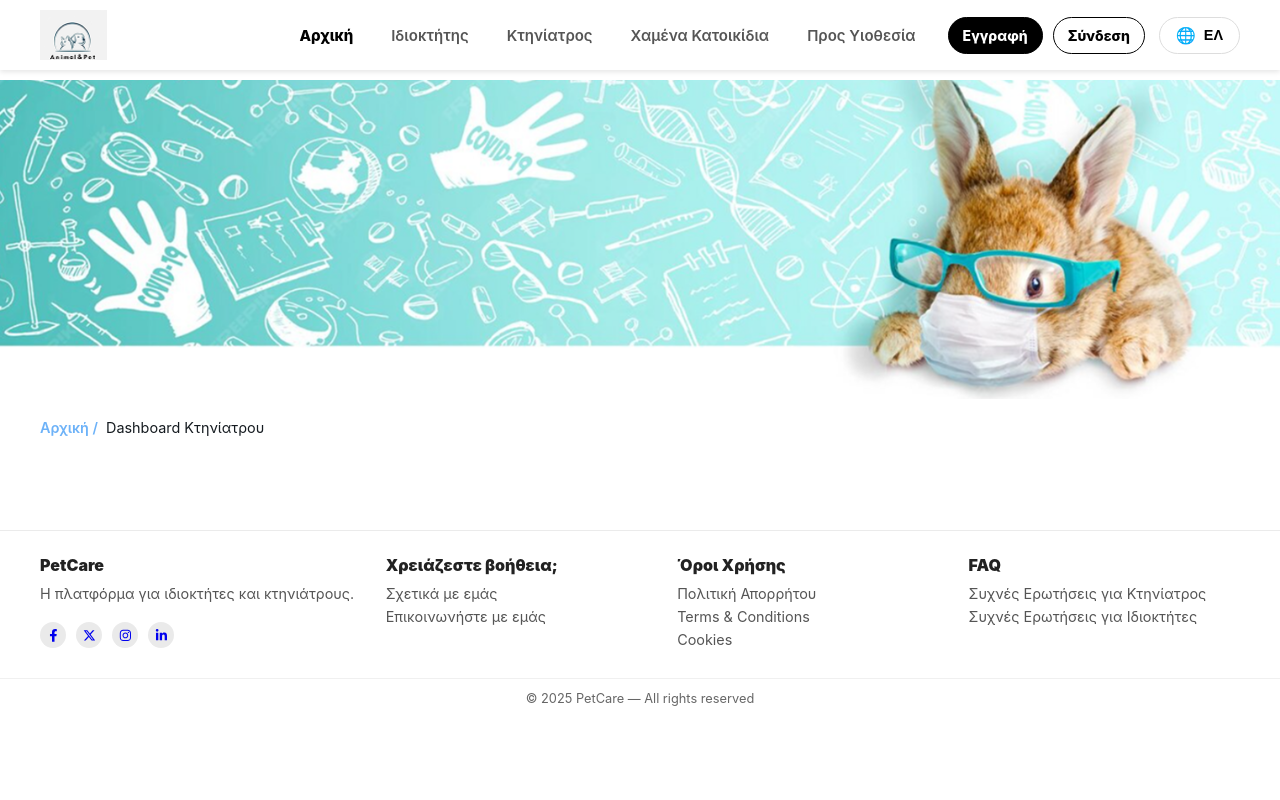
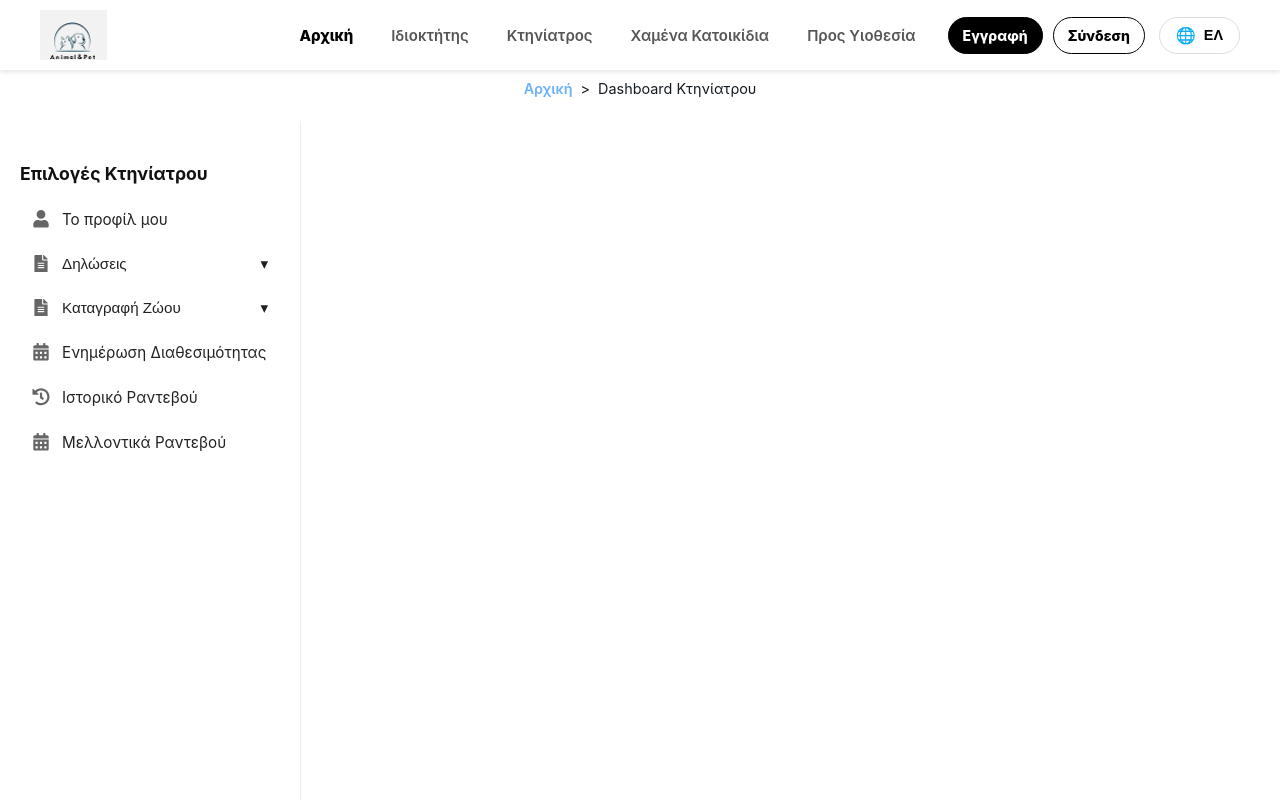
Before and after one commit to sdi2200288/Website-pet.gov, a React (Create React App) app: page /vet-dashboard in a window 1280 px wide. Shown: the top 800 px of the page. Built offline with nearby package versions, Linux system fonts and the light colour scheme.

Commit message:
side menu arxikes

```diff
--- a/src/pages/HomePage/OwnerDashboard.css
+++ b/src/pages/HomePage/OwnerDashboard.css
@@ -19,6 +19,7 @@
   color: #151b20;
   display: flex;
   align-items: center;
+  justify-content: center;
   gap: 8px;
 }
 
@@ -37,3 +38,69 @@
   margin: 0 auto;
   padding: 0 20px 40px;
 }
+
+.dashboard-layout {
+  display: flex;
+  width: 100%;
+  min-height: 100vh;
+}
+
+
+/* Sidebar */
+.sidebar {
+  width: 260px;              /* πιο μικρή */
+  background-color:#ffffff;
+  color: rgb(11, 11, 11);
+  padding: 24px 20px;
+  border-right: 1px solid #eee;
+  /* border-radius: 0;          ΟΧΙ καρτέλα */
+  min-height: 100vh;
+  /* position: sticky;
+  top: 0; */
+}
+
+.sidebar h3 {
+  /* margin-bottom: 16px;
+  font-size: 1rem; */
+  font-size: 1.1rem;
+  font-weight: 700;
+  margin-bottom: 6px;
+  color: #111;
+}
+
+.sidebar-subtitle {
+  font-size: 0.85rem;
+  color: #777;
+  margin-bottom: 20px;
+}
+
+.sidebar-menu {
+  list-style: none;
+  padding: 0;
+}
+
+.sidebar-menu li {
+  margin-bottom: 6px;
+}
+
+.sidebar-menu a {
+  display: flex;
+  align-items: center;
+  gap: 12px;
+  padding: 10px 12px;
+  border-radius: 8px;
+  color: #222;
+  text-decoration: none;
+  font-size: 0.95rem;
+  position: relative;
+}
+
+.sidebar-menu a:hover {
+  background-color: #f5f6f8;
+}
+
+.menu-icon {
+  font-size: 1.1rem;
+  color: #666;
+  min-width: 18px;
+}
--- a/src/pages/HomePage/OwnerDashboard.js
+++ b/src/pages/HomePage/OwnerDashboard.js
@@ -3,22 +3,70 @@ import Footer from "../../components/Footer/Footer";
 import ArxikiOwner from "../../images/ArxikiOwner.png";
 import "./OwnerDashboard.css";
 import { Link } from "react-router-dom";
+import {
+  FaUser,
+  FaFileAlt,
+  FaExclamationCircle,
+  FaBook,
+  FaCalendarAlt,
+  FaHistory
+} from "react-icons/fa";
+
 
 export default function OwnerDashboard() {
   return (
     <div className="OwnerDashboard">
-      <section className="hero-section">
-        <img src={ArxikiOwner} alt="ArxikiOwner" className="main-image" />
-      </section>
+
       <nav className="breadcrumb">
         <Link to="/">Αρχική /</Link>
         <span>Dashboard Ιδιοκτήτη</span>
       </nav>
 
-      <div className="dashboard-content">
+      <div className="dashboard-layout">
+        <aside className="sidebar">
+          <h3>Επιλογές Ιδιοκτήτη</h3>
 
-      </div>
+          <ul className="sidebar-menu">
+            <li>
+              <Link to="/owner/profile">
+                <FaUser className="menu-icon" /> <span>Το προφίλ μου</span>
+              </Link>
+            </li>
+            <li>
+              <Link to="/owner/statement-finding">
+                <FaFileAlt className="menu-icon" /> <span>Δηλώσεις Εύρεσης</span>
+              </Link>
+            </li>
+            <li>
+              <Link to="/owner/loss-declaration">
+                <FaExclamationCircle className="menu-icon" /> <span>Δηλώσεις Απώλειας</span>
+              </Link>
+            </li>
+            <li>
+              <Link to="/owner/health-booklet">
+                <FaBook className="menu-icon" /> <span>Προβολή Βιβλιαρίου</span>
+              </Link>
+            </li>
+            <li>
+              <Link to="/owner/bookings">
+                <FaCalendarAlt className="menu-icon" /> <span>Κλείσιμο Ραντεβού</span>
+              </Link>
+            </li>
+            <li>
+              <Link to="/owner/history-bookings">
+                <FaHistory className="menu-icon" /> <span>Ιστορικό Ραντεβού</span>
+              </Link>
+            </li>
+            <li>
+              <Link to="/owner/future-bookings">
+                <FaCalendarAlt className="menu-icon" /> <span>Μελλοντικά Ραντεβού</span>
+              </Link>
+            </li>
+          </ul>
+        </aside>
+
     </div>
+  </div>
 
   );
 }
--- a/src/pages/HomePage/VetDashboard.css
+++ b/src/pages/HomePage/VetDashboard.css
@@ -37,3 +37,132 @@
   margin: 0 auto;
   padding: 0 20px 40px;
 }
+
+
+.dashboard-layout {
+  display: flex;
+  width: 100%;
+  min-height: 100vh;
+}
+
+
+/* Sidebar */
+.sidebar {
+  width: 260px;              /* πιο μικρή */
+  background-color:#ffffff;
+  color: rgb(11, 11, 11);
+  padding: 24px 20px;
+  border-right: 1px solid #eee;
+  /* border-radius: 0;          ΟΧΙ καρτέλα */
+  min-height: 100vh;
+  /* position: sticky;
+  top: 0; */
+}
+
+.sidebar h3 {
+  /* margin-bottom: 16px;
+  font-size: 1rem; */
+  font-size: 1.1rem;
+  font-weight: 700;
+  margin-bottom: 6px;
+  color: #111;
+}
+
+.sidebar-subtitle {
+  font-size: 0.85rem;
+  color: #777;
+  margin-bottom: 20px;
+}
+
+.sidebar-menu {
+  list-style: none;
+  padding: 0;
+}
+
+.sidebar-menu li {
+  margin-bottom: 6px;
+}
+
+.sidebar-menu a {
+  display: flex;
+  align-items: center;
+  gap: 12px;
+  padding: 10px 12px;
+  border-radius: 8px;
+  color: #222;
+  text-decoration: none;
+  font-size: 0.95rem;
+  position: relative;
+}
+
+.sidebar-menu a:hover {
+  background-color: #f5f6f8;
+}
+
+.menu-icon {
+  font-size: 1.1rem;
+  color: #666;
+  min-width: 18px;
+}
+
+.menu-parent {
+  display: flex;
+  flex-direction: column;
+}
+
+/* Το κουμπί της κύριας κατηγορίας */
+.menu-button {
+  display: flex;
+  align-items: center;
+  gap: 12px;
+  width: 100%;
+  padding: 10px 12px;
+  background: none;
+  border: none;
+  font-size: 0.95rem;
+  cursor: pointer;
+  color: #222;
+  border-radius: 8px;
+}
+
+.menu-button:hover {
+  background-color: #f5f6f8;
+}
+
+/* Βελάκι */
+.arrow {
+  margin-left: auto;
+  transition: transform 0.2s ease;
+}
+
+.arrow.open {
+  transform: rotate(180deg);
+}
+
+/* Υπομενού */
+.submenu {
+  list-style: disc;
+  padding-left: 50px;
+  margin-top: 6px;
+}
+
+.submenu li {
+  margin-bottom: 6px;
+}
+
+.submenu a {
+  display: flex;
+  align-items: center;
+  gap: 8px;
+  font-size: 0.85rem;
+  color: #444;
+  text-decoration: none;
+}
+
+.submenu a:hover {
+  color: #000;
+}
+
+.submenu-icon {
+  font-size: 0.9rem;
+}
--- a/src/pages/HomePage/VetDashboard.js
+++ b/src/pages/HomePage/VetDashboard.js
@@ -1,24 +1,107 @@
-import React from "react";
+import React,{useState} from "react";
 import Footer from "../../components/Footer/Footer";
 import ArxikiVet from "../../images/ArxikiVet.png";
 import "./VetDashboard.css";
 import { Link } from "react-router-dom";
+import {
+  FaUser,
+  FaFileAlt,
+  FaExclamationCircle,
+  FaBook,
+  FaCalendarAlt,
+  FaHistory
+} from "react-icons/fa";
+
 
 export default function VetDashboard() {
+  const [openDeclarations, setOpenDeclarations] = useState(false);
+  const [openAnimalRegister, setOpenAnimalRegister] = useState(false);
   return (
     <div className="VetDashboard">
-      <section className="hero-section">
-        <img src={ArxikiVet} alt="ArxikiVet" className="main-image" />
-      </section>
+
       <nav className="breadcrumb">
-        <Link to="/">Αρχική /</Link>
+        <Link to="/">Αρχική</Link>
+        <span className="separator"> &gt; </span>
         <span>Dashboard Κτηνίατρου</span>
       </nav>
 
-      <div className="dashboard-content">
+      <div className="dashboard-layout">
+        <aside className="sidebar">
+          <h3>Επιλογές Κτηνίατρου</h3>
 
-      </div>
+          <ul className="sidebar-menu">
+            <li>
+              <Link to="/owner/profile">
+                <FaUser className="menu-icon" /> <span>Το προφίλ μου</span>
+              </Link>
+            </li>
+            <li>
+              <button className="menu-button" onClick={() => setOpenDeclarations(!openDeclarations)}>
+                <FaFileAlt className="menu-icon" />
+                <span>Δηλώσεις</span>
+                <span className={`arrow ${openDeclarations ? "open" : ""}`}>▾</span>
+              </button>
+              {openDeclarations && (
+                <ul className="submenu">
+                  <li>
+                    <Link to="/vet/declarations/finding"> Δήλωση Εύρεσης </Link>
+                  </li>
+                  <li>
+                    <Link to="/vet/declarations/loss"> Δήλωση Απώλειας </Link>
+                  </li>
+                  <li>
+                    <Link to="/vet/declarations/import"> Δήλωση Υιοθεσίας </Link>
+                  </li>
+                  <li>
+                    <Link to="/vet/declarations/import"> Δήλωση Αναδοχής </Link>
+                  </li>
+                  <li>
+                    <Link to="/vet/declarations/import"> Δήλωση Μεταβίβασης </Link>
+                  </li>
+                </ul>
+              )}
+            </li>
+             <li>
+              <button className="menu-button" onClick={() => setOpenAnimalRegister(!openAnimalRegister)}>
+                <FaFileAlt className="menu-icon" />
+                <span>Καταγραφή Ζώου</span>
+                <span className={`arrow ${openAnimalRegister ? "open" : ""}`}>▾</span>
+              </button>
+              {openAnimalRegister && (
+                <ul className="submenu">
+                  <li>
+                    <Link to="/vet/declarations/finding"> Καταγραφή Ταυτότητας </Link>
+                  </li>
+                  <li>
+                    <Link to="/vet/declarations/loss"> Ενημέρωση Ιατρικών Πράξεων </Link>
+                  </li>
+                  <li>
+                    <Link to="/vet/declarations/import"> Προβολή Βιβλιαρίου</Link>
+                  </li>
+                </ul>
+              )}
+            </li>
+
+            <li>
+              <Link to="/owner/bookings">
+                <FaCalendarAlt className="menu-icon" /> <span>Ενημέρωση Διαθεσιμότητας</span>
+              </Link>
+            </li>
+            <li>
+              <Link to="/owner/history-bookings">
+                <FaHistory className="menu-icon" /> <span>Ιστορικό Ραντεβού</span>
+              </Link>
+            </li>
+            <li>
+              <Link to="/owner/future-bookings">
+                <FaCalendarAlt className="menu-icon" /> <span>Μελλοντικά Ραντεβού</span>
+              </Link>
+            </li>
+          </ul>
+        </aside>
+
     </div>
+  </div>
 
   );
 }
```
